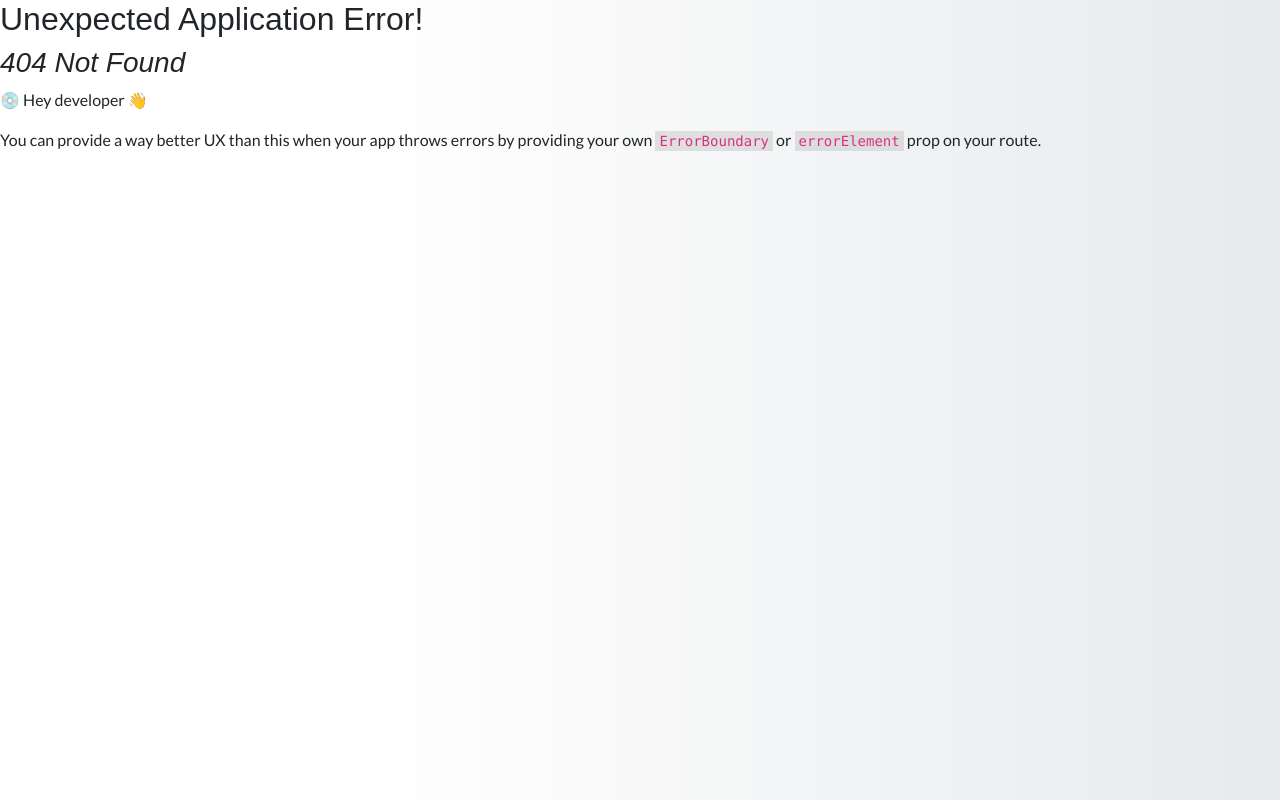
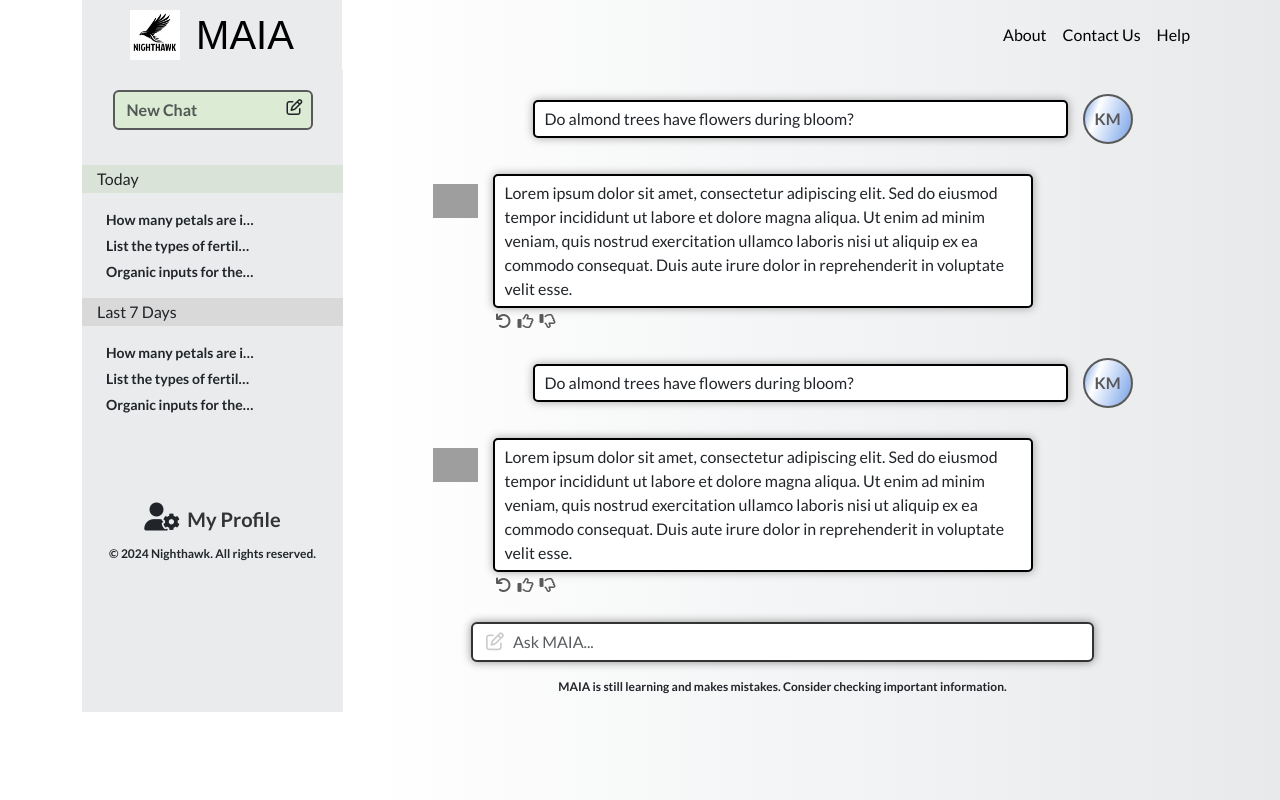
Before and after one commit to niruyadav200/nighthawk_react_vite, a React (Vite) app: page /chat in a window 1280 px wide. Before the commit this address had no page. Built offline with nearby package versions, Linux system fonts and the light colour scheme; grey boxes are pictures that could not be loaded; a web font is replaced by a local one.

Commit message:
add chat box component

```diff
--- a/src/App.tsx
+++ b/src/App.tsx
@@ -1,18 +1,25 @@
 import { FC } from 'react';
-import { createBrowserRouter, RouterProvider, Outlet } from 'react-router-dom';
+import { createBrowserRouter, RouterProvider, Outlet, useLocation } from 'react-router-dom';
 import Register from './pages/Register';
 import Header from "./components/Header";
 import Footer from "./components/Footer";
 import Login from './pages/Login';
 import { ProvideAuth } from './commons/use-auth';
+import ChatBoxHeader from './components/chatBox/ChatBoxHeader';
+import ChatBoxPage from './pages/ChatBox';
+
 
 
 const Layout: FC = () => {
+  const location = useLocation();
+  const currentPath = location.pathname;
+  console.log(currentPath)
   return (
     <>
-      <Header />
+      {currentPath === '/chat' && <ChatBoxHeader/>}
+      {currentPath !== '/chat' && <Header/>}
       <Outlet />
-      <Footer />
+      {currentPath !== '/chat' && <Footer />}
     </>
   );
 };
@@ -23,7 +30,8 @@ const router = createBrowserRouter([
     element: <Layout />,
     children: [
       { path: '/', element: <Login /> },
-      { path: '/register', element: <Register /> }
+      { path: '/register', element: <Register /> },
+      { path: '/chat', element: <ChatBoxPage /> }
     ],
   },
 ]);
--- /dev/null
+++ b/src/components/chatBox/ChatBoxContent.tsx
@@ -0,0 +1,122 @@
+import InputSection from "./InputBoxSection";
+
+const ChatBoxContent = () => {
+  return (
+    <article className="chatbox-content">
+    <section className="chatbox-section mt-4">
+      <div className="chatbox-list-block">
+        <ul className="chatbox-list-items list-unstyled">
+          <li>
+            <div className="user-info">
+              <p className="chat-text">
+                Do almond trees have flowers during bloom?
+              </p>
+              <span className="user-name">KM</span>
+            </div>
+          </li>
+          <li>
+            <div className="self-text d-flex">
+              <div className="eagle-icon d-flex justify-content-center align-items-start">
+                <img src="images/eagle-logo.png" alt="" />
+              </div>
+              <div className="chatbox-content-text d-flex justify-content-center align-items-start">
+                <p className="chat-text">
+                  Lorem ipsum dolor sit amet, consectetur adipiscing
+                  elit. Sed do eiusmod tempor incididunt ut labore et
+                  dolore magna aliqua. Ut enim ad minim veniam, quis
+                  nostrud exercitation ullamco laboris nisi ut aliquip
+                  ex ea commodo consequat. Duis aute irure dolor in
+                  reprehenderit in voluptate velit esse.
+                </p>
+              </div>
+              <ul className="like-icons list-unstyled list-inline">
+                <li className="list-inline-item">
+                  <a href="#">
+                    <i className="fa-solid fa-arrow-rotate-left"></i>
+                  </a>
+                </li>
+                <li className="list-inline-item">
+                  <a href="#">
+                    <i className="fa-regular fa-thumbs-up"></i>
+                  </a>
+                </li>
+                <li className="list-inline-item">
+                  <a href="#">
+                    <i className="fa-regular fa-thumbs-down"></i>
+                  </a>
+                </li>
+              </ul>
+            </div>
+          </li>
+          <li>
+            <div className="user-info">
+              <p className="chat-text">
+                Do almond trees have flowers during bloom?
+              </p>
+              <span className="user-name">KM</span>
+            </div>
+          </li>
+          <li>
+            <div className="self-text d-flex">
+              <div className="eagle-icon d-flex justify-content-center align-items-start">
+                <img src="images/eagle-logo.png" alt="" />
+              </div>
+              <div className="chatbox-content-text d-flex justify-content-center align-items-start">
+                <p className="chat-text">
+                  Lorem ipsum dolor sit amet, consectetur adipiscing
+                  elit. Sed do eiusmod tempor incididunt ut labore et
+                  dolore magna aliqua. Ut enim ad minim veniam, quis
+                  nostrud exercitation ullamco laboris nisi ut aliquip
+                  ex ea commodo consequat. Duis aute irure dolor in
+                  reprehenderit in voluptate velit esse.
+                </p>
+              </div>
+              <ul className="like-icons list-unstyled list-inline">
+                <li className="list-inline-item">
+                  <a href="#">
+                    <i className="fa-solid fa-arrow-rotate-left"></i>
+                  </a>
+                </li>
+                <li className="list-inline-item">
+                  <a href="#">
+                    <i className="fa-regular fa-thumbs-up"></i>
+                  </a>
+                </li>
+                <li className="list-inline-item">
+                  <a href="#">
+                    <i className="fa-regular fa-thumbs-down"></i>
+                  </a>
+                </li>
+              </ul>
+            </div>
+          </li>
+        </ul>
+      </div>
+    </section>
+    <footer>
+      <InputSection/>
+    </footer>
+    <div className="profile-setttings-mobile">
+      <div className="profile-icon text-center">
+        <span className="profile-icon fs-3">
+          <i className="fa-solid fa-user-gear"></i>
+        </span>
+        <span className="profile-title fs-5 fw-bold ps-2">
+          <a
+            href="#"
+            data-bs-toggle="modal"
+            data-bs-target="#exampleModal"
+          >
+            My Profile
+          </a>
+        </span>
+      </div>
+      <div className="chatbox-footer text-center mt-2">
+        <p>© 2024 Nighthawk. All rights reserved.</p>
+      </div>
+    </div>
+  </article>
+  );
+};
+
+export default ChatBoxContent;
--- /dev/null
+++ b/src/components/chatBox/ChatBoxHeader.tsx
@@ -0,0 +1,48 @@
+import { FC } from "react";
+
+const ChatBoxHeader: FC = () => {
+  return (
+    <header className="chatbox-header">
+      <nav className="navbar navbar-expand-lg bg-body">
+        <div className="container">
+          <a className="navbar-brand chatbox-logo" href="#">
+            <img src="/logo.png" alt="logo" />
+            <span className="logo-title ps-3 fs-1">MAIA</span>
+          </a>
+          <button
+            className="navbar-toggler"
+            type="button"
+            data-bs-toggle="collapse"
+            data-bs-target="#navbarSupportedContent"
+            aria-controls="navbarSupportedContent"
+            aria-expanded="false"
+            aria-label="Toggle navigation"
+          >
+            <span className="navbar-toggler-icon"></span>
+          </button>
+          <div className="collapse navbar-collapse" id="navbarSupportedContent">
+            <ul className="navbar-nav mb-2 mb-lg-0 ms-auto">
+              <li className="nav-item">
+                <a className="nav-link" aria-current="page" href="#">
+                  About
+                </a>
+              </li>
+              <li className="nav-item">
+                <a className="nav-link" href="#">
+                  Contact Us
+                </a>
+              </li>
+              <li className="nav-item">
+                <a className="nav-link" href="#">
+                  Help
+                </a>
+              </li>
+            </ul>
+          </div>
+        </div>
+      </nav>
+    </header>
+  );
+};
+
+export default ChatBoxHeader;
--- /dev/null
+++ b/src/components/chatBox/ChatBoxProfile.tsx
@@ -0,0 +1,49 @@
+const ChatBoxProfile = () => {
+  return (
+    <article className="chat-profile">
+      <form className="edit-chat">
+        <div className="form-group">
+          <input type="text" className="form-control" placeholder="New Chat" />
+          <span className="pen-icon">
+            <i className="fa-regular fa-pen-to-square"></i>
+          </span>
+        </div>
+      </form>
+      <div className="chat-history-block">
+        <div className="chat-history-days">
+          <p className="today-title">Today</p>
+          <ul className="list-unstyled daily-list ps-4">
+            <li>How many petals are i…</li>
+            <li>List the types of fertil…</li>
+            <li>Organic inputs for the…</li>
+          </ul>
+        </div>
+        <div className="chat-history-days">
+          <p className="pastday-title">Last 7 Days</p>
+          <ul className="list-unstyled daily-list ps-4">
+            <li>How many petals are i…</li>
+            <li>List the types of fertil…</li>
+            <li>Organic inputs for the…</li>
+          </ul>
+        </div>
+      </div>
+      <div className="profile-setttings-desk">
+        <div className="profile-icon text-center">
+          <span className="profile-icon fs-3">
+            <i className="fa-solid fa-user-gear"></i>
+          </span>
+          <span className="profile-title fs-5 fw-bold ps-2">
+            <a href="#" data-bs-toggle="modal" data-bs-target="#exampleModal">
+              My Profile
+            </a>
+          </span>
+        </div>
+        <div className="chatbox-footer text-center mt-2">
+          <p>© 2024 Nighthawk. All rights reserved.</p>
+        </div>
+      </div>
+    </article>
+  );
+};
+
+export default ChatBoxProfile;
--- /dev/null
+++ b/src/components/chatBox/InputBoxSection.tsx
@@ -0,0 +1,24 @@
+const InputSection = () => {
+  return (
+    <>
+      <form className="type-chat">
+        <div className="form-group">
+          <input
+            type="text"
+            className="form-control"
+            placeholder="Ask MAIA..."
+          />
+          <span className="pen-icon">
+            <i className="fa-regular fa-pen-to-square"></i>
+          </span>
+        </div>
+      </form>
+      <p className="mt-3 text-center check-imp">
+        MAIA is still learning and makes mistakes. Consider checking important
+        information.
+      </p>
+    </>
+  );
+};
+
+export default InputSection;
--- /dev/null
+++ b/src/pages/ChatBox.tsx
@@ -0,0 +1,24 @@
+import { FC } from "react";
+import ChatBoxProfile from "../components/chatBox/ChatBoxProfile";
+import ChatBoxContent from "../components/chatBox/ChatBoxContent";
+
+interface ChatboxProps {}
+
+const ChatBoxPage: FC<ChatboxProps> = () => {
+  return (
+    <section className="chatbox-body">
+      <div className="container">
+        <div className="row">
+          <div className="col-12 col-sm-12 col-md-4 col-lg-3">
+            <ChatBoxProfile />
+          </div>
+          <div className="col-12 col-sm-12 col-md-8 col-lg-9">
+            <ChatBoxContent />
+          </div>
+        </div>
+      </div>
+    </section>
+  );
+};
+
+export default ChatBoxPage;
--- a/src/pages/Login.tsx
+++ b/src/pages/Login.tsx
@@ -1,5 +1,5 @@
-import { FC, useState, ChangeEvent, FormEvent } from 'react';
-import { Link } from 'react-router-dom';
+import { FC, useState, ChangeEvent, FormEvent, useEffect } from 'react';
+import { Link, useNavigate } from 'react-router-dom';
 import FormInput from '../components/FormInput';
 import SocialMedia from '../components/SocialMedia';
 import { useAuth } from '../commons/use-auth';
@@ -17,12 +17,18 @@ interface Input {
 }
 
 const Login: FC<LoginProps> = () => {
-  const auth = useAuth();
   const [values, setValues] = useState<{ email: string; password: string; [key: string]: string;}>({
     email: '',
     password: '',
   });
-
+  const auth = useAuth();
+  const navigate = useNavigate();
+  const isAuthenticated = auth.user && auth.user.isAuthorized;
+  useEffect(() => {
+    if (isAuthenticated) {
+      navigate("/chat");
+    }
+  }, [navigate, isAuthenticated]);
 
   const inputs: Input[] = [
     {
```
